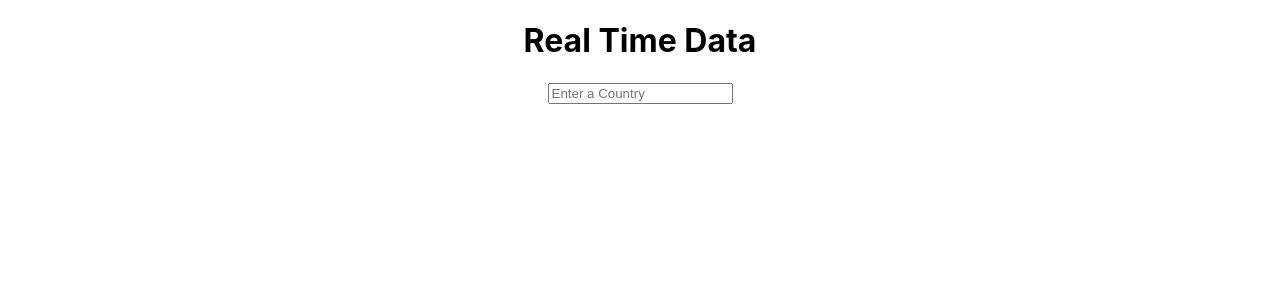
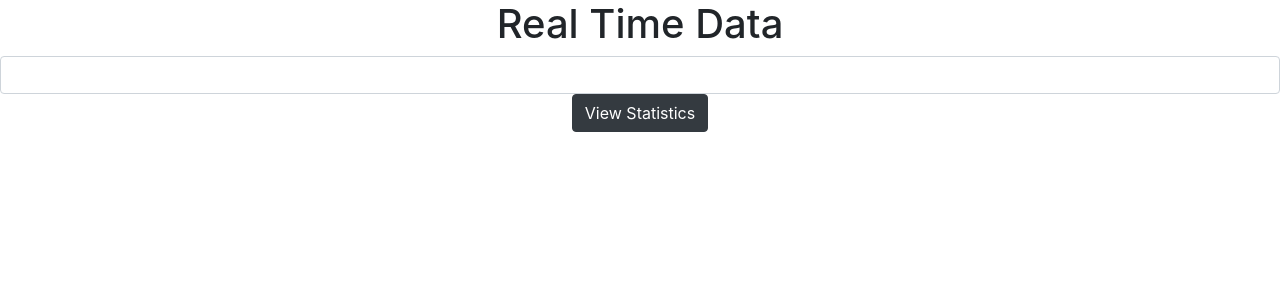
Before and after one commit to ally-petitt/covid-data, a React (Create React App) app in the folder client/: page / in a window 1280 px wide. Shown: the top 300 px of the page. Built offline with nearby package versions, Linux system fonts and the light colour scheme; no server answers.

Commit message:
Got Form component to work with bar graph

```diff
--- a/client/src/App.js
+++ b/client/src/App.js
@@ -1,6 +1,7 @@
 import './App.css';
+import "bootstrap/dist/css/bootstrap.min.css"
+
 import Form from './components/Form';
-
 import Graph from './components/LineGraph';
 
 function App() {
--- a/client/src/components/BarGraph.js
+++ b/client/src/components/BarGraph.js
@@ -2,14 +2,14 @@ import React, { useState, useEffect } from 'react'
 import axios from "axios"
 import CanvasJSReact from "../lib/canvasjs/canvasjs.react";
 
-const BarGraph = () => {
+const BarGraph = ({ country }) => {
     const [options, setOptions] = useState({});
     var CanvasJSChart = CanvasJSReact.CanvasJSChart;
 
     let response;
 
     useEffect(async () => {
-        const result = await axios.get(`http://localhost:4000/graph/country/italy`)
+        const result = await axios.get(`http://localhost:4000/graph/country/${country}`)
             .then((res) => {
                 response = res.data;
                 console.log(res.data)
--- a/client/src/components/Form.js
+++ b/client/src/components/Form.js
@@ -1,16 +1,32 @@
-import React from 'react'
-import { FormControl } from "react-bootstrap"
+import React, { useState } from 'react'
 import BarGraph from './BarGraph'
 
+// TODO: add send a status of 404 when the input is invalid
 
 function Form() {
+    const [country, setCountry] = useState();
+    const [isSubmitted, setIsSubmitted] = useState(false);
+
+    const handleChange = (e) => {
+        setCountry(e.target.value)
+    }
+
+    const handleSubmit = (e) => {
+        e.preventDefault();
+        setIsSubmitted(true);
+    }
+
     return (
         <div>
             <h1>Real Time Data</h1>
-            <form>
-                <FormControl type="text" placeholder="Enter a Country" />
-                <BarGraph />
+            <form onSubmit={handleSubmit}>
+                <input
+                className="form-control"
+                type="text"
+                onChange={handleChange} />
+                <button type="submit" className="btn btn-dark">View Statistics</button>
             </form>
+            {isSubmitted ? <BarGraph country={country} /> : null}
         </div>
     )
 }
```
